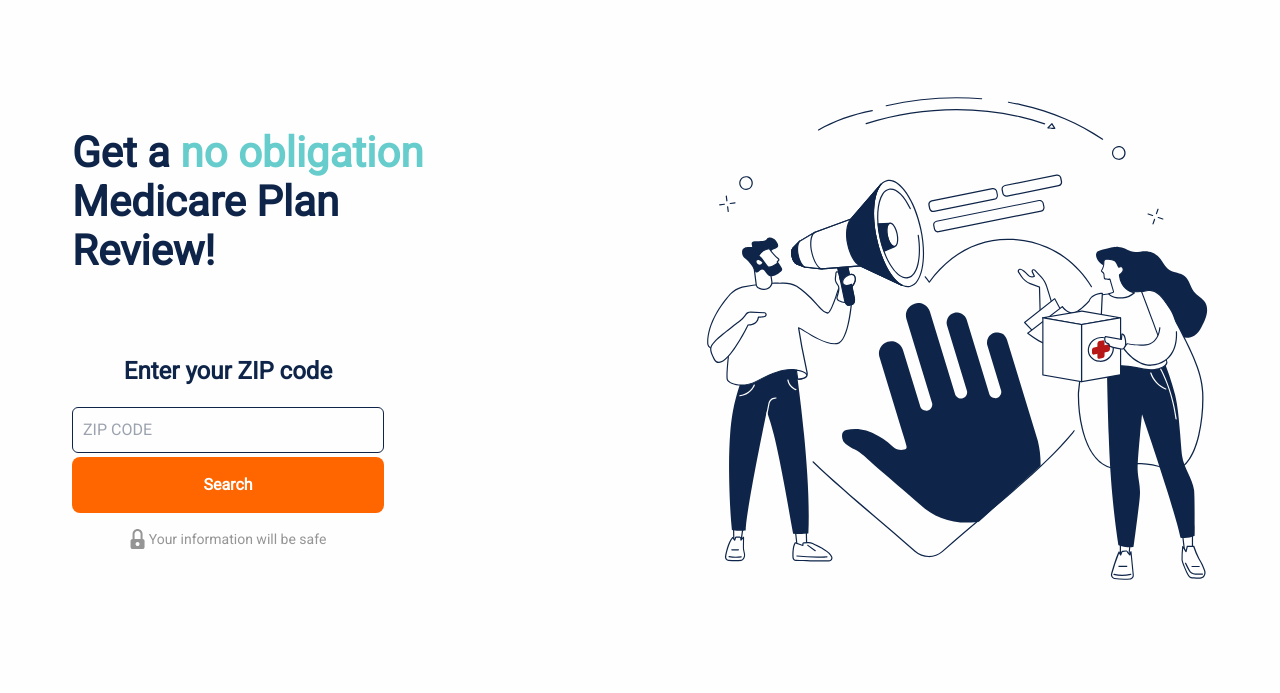
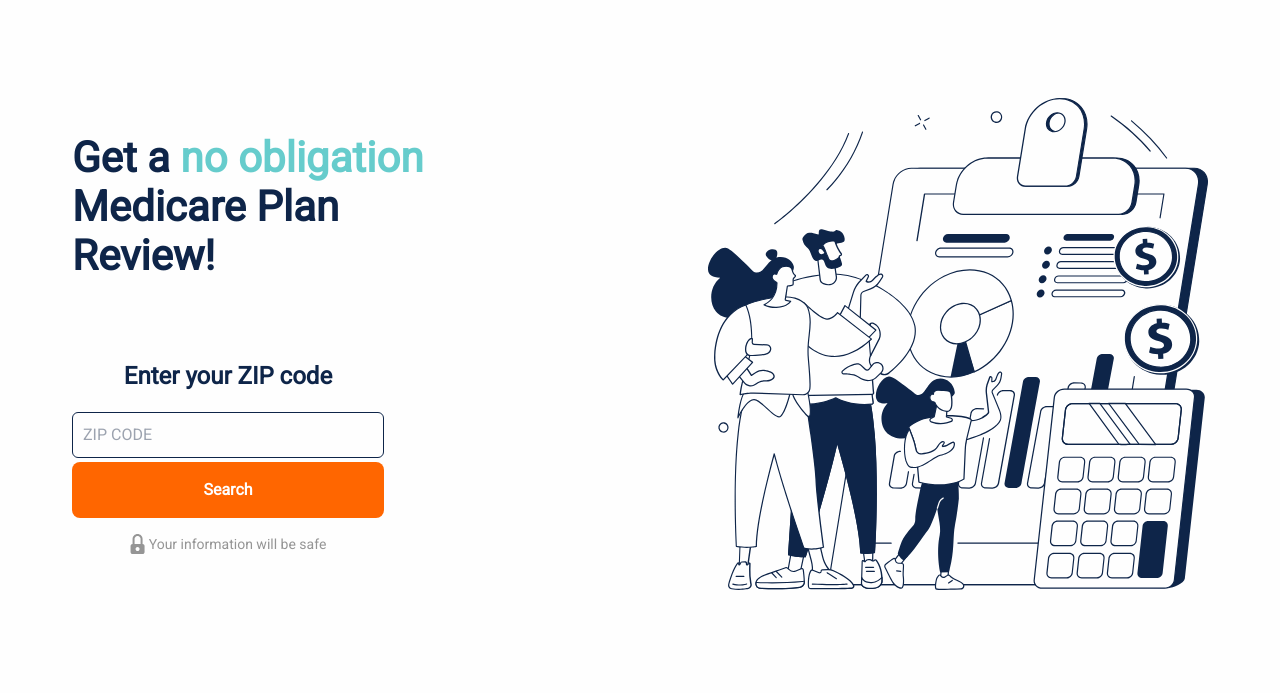
Before and after one commit to mzanan/go-quote, a website: page medicare-plans.html in a window 1280 px wide. Shown: the part 75-768 px from the top of the page. Drawn offline with nearby package versions, Linux system fonts and the light colour scheme; files that its build step writes are made by us from their sources.

Commit message:
[Medicare Plans] change photo

```diff
--- a/medicare-plans.html
+++ b/medicare-plans.html
@@ -111,7 +111,7 @@
                     </form>
                 </div>
 
-                    <img src="./assets/images/no-obligation-quote.svg" alt="medicare plan" class="max-md:hidden">
+                    <img src="./assets/images/medicare-plans.svg" alt="medicare plan" class="max-md:hidden">
             </section>
 
 
```
